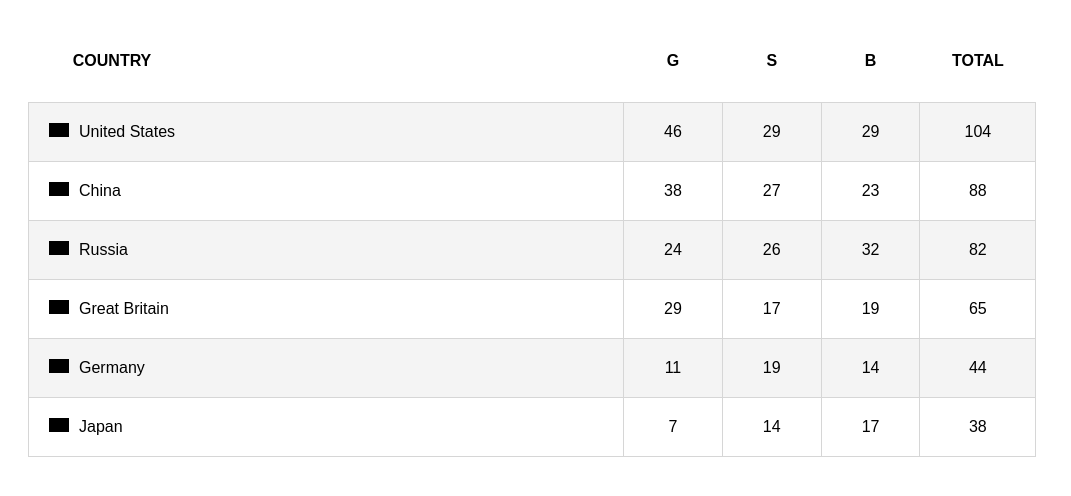
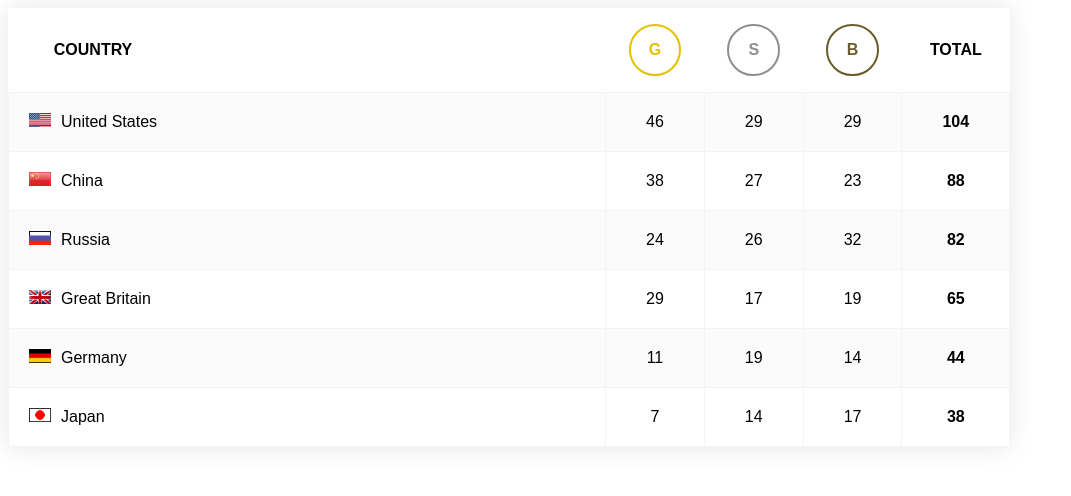
Before and after one commit to ahorrocks2/css_table_practice, a plain HTML site: page index.html in a window 1280 px wide. Shown: the whole page, without its empty margins (0-1071 px from the left). Drawn offline with Linux system fonts and the light colour scheme.

Commit message:
Add medal colors and box shadow.

```diff
--- a/css/styles.css
+++ b/css/styles.css
@@ -2,21 +2,21 @@
   border-collapse: collapse;
   font-family: sans-serif;
   font-size: 1em;
-  margin: 20px;
+  box-shadow: 0px 0px 25px rgba(0,0,0,0.10);
 }
 
 tbody > tr:nth-child(odd) {
-  background: #f4f4f4;
+  background: #fbfbfb;
 }
 
 td {
-  border: 1px solid #d6d6d6;
+  border: 1px solid #f4f4f4;
   padding-top: 1.25rem;
   padding-bottom: 1.25rem;
 }
 
 th {
-  padding: 2em;
+  padding: 1em;
 }
 
 tr > th:first-child, td:first-child {
@@ -30,11 +30,87 @@
   padding-left: 2.5rem;
 }
 
+tr > td:last-child {
+  font-weight: bold;
+}
 
 .flag {
   height: 14px;
-  width: 20px;
-  background-color: black;
+  width: 22px;
   display: inline-block;
   margin-right: 10px;
 }
+
+#american_flag {
+  background-image: url('img/america.png');
+  background-repeat: none;
+  background-size: 100%;
+}
+
+#chinese_flag {
+  background-image: url('img/chinese.png');
+  background-repeat: none;
+  background-size: 100%;
+}
+
+#russian_flag {
+  background-image: url('img/russia.gif');
+  background-repeat: none;
+  background-size: 100%;
+}
+
+#britain_flag {
+  background-image: url('img/gb.jpg');
+  background-repeat: none;
+  background-size: 100%;
+}
+
+#german_flag {
+  background-image: url('img/germany.png');
+  background-repeat: none;
+  background-size: 100%;
+}
+#japanese_flag {
+  background-image: url('img/japan.gif');
+  background-repeat: none;
+  background-size: 100%;
+}
+
+th:nth-child(2) {
+  color: #e5c100;
+}
+
+th:nth-child(3) {
+  color: #8e8e8e;
+}
+
+th:nth-child(4) {
+  color: #6C5C2B;
+}
+
+.gold {
+  padding-top: 15px;
+  padding-bottom: 15px;
+  margin-left: 7px;
+  margin-right: 7px;
+  border: 2px solid #e5c100;
+  border-radius: 30px;
+}
+
+.silver {
+  padding-top: 15px;
+  padding-bottom: 15px;
+  margin-left: 7px;
+  margin-right: 7px;
+  border: 2px solid #8e8e8e;
+  border-radius: 30px;
+}
+
+.bronze {
+  padding-top: 15px;
+  padding-bottom: 15px;
+  margin-left: 7px;
+  margin-right: 7px;
+  border: 2px solid #6C5C2B;
+  border-radius: 30px;
+}
--- a/index.html
+++ b/index.html
@@ -10,15 +10,15 @@
         <thead>
           <tr>
             <th>COUNTRY</th>
-            <th>G</th>
-            <th>S</th>
-            <th>B</th>
+            <th><div class="gold">G</div></th>
+            <th><div class="silver">S</div></th>
+            <th><div class="bronze">B</div></th>
             <th>TOTAL</th>
           </tr>
         </thead>
         <tbody>
           <tr>
-            <td><div class="flag"></div>United States</td>
+            <td><div class="flag" id="american_flag"></div>United States</td>
             <td>46</td>
             <td>29</td>
             <td>29</td>
@@ -26,7 +26,7 @@
           </tr>
 
           <tr>
-            <td><div class="flag"></div>China</td>
+            <td><div class="flag" id="chinese_flag"></div>China</td>
             <td>38</td>
             <td>27</td>
             <td>23</td>
@@ -34,7 +34,7 @@
           </tr>
 
           <tr>
-            <td><div class="flag"></div>Russia</td>
+            <td><div class="flag" id="russian_flag"></div>Russia</td>
             <td>24</td>
             <td>26</td>
             <td>32</td>
@@ -42,7 +42,7 @@
           </tr>
 
           <tr>
-            <td><div class="flag"></div>Great Britain</td>
+            <td><div class="flag" id="britain_flag"></div>Great Britain</td>
             <td>29</td>
             <td>17</td>
             <td>19</td>
@@ -50,7 +50,7 @@
           </tr>
 
           <tr>
-            <td><div class="flag"></div>Germany</td>
+            <td><div class="flag" id="german_flag"></div>Germany</td>
             <td>11</td>
             <td>19</td>
             <td>14</td>
@@ -58,7 +58,7 @@
           </tr>
 
           <tr>
-            <td><div class="flag"></div>Japan</td>
+            <td><div class="flag" id="japanese_flag"></div>Japan</td>
             <td>7</td>
             <td>14</td>
             <td>17</td>
```
Also changed, not shown: css/img/america.png (added), css/img/chinese.png (added), css/img/gb.jpg (added), css/img/germany.png (added), css/img/japan.gif (added), css/img/russia.gif (added).
